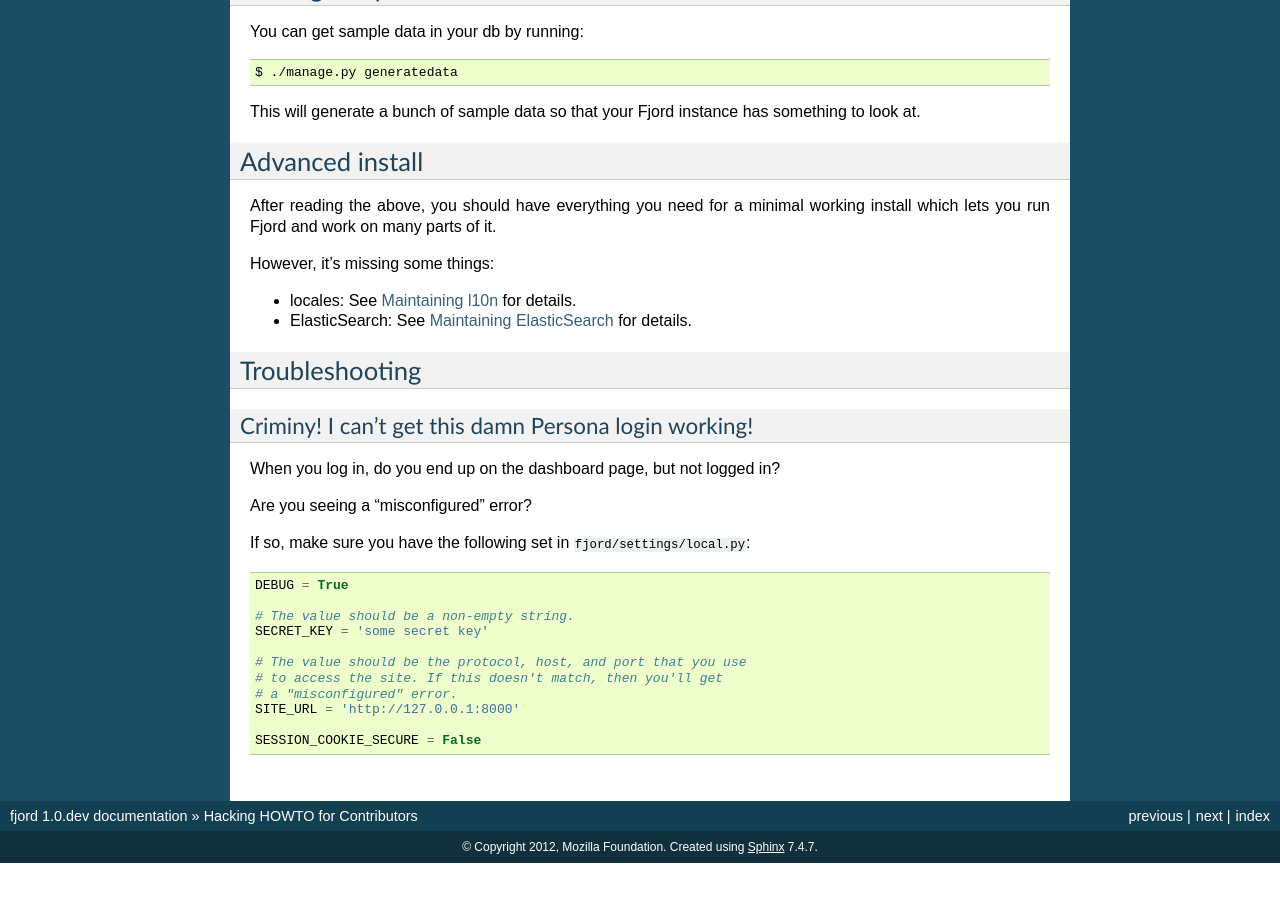
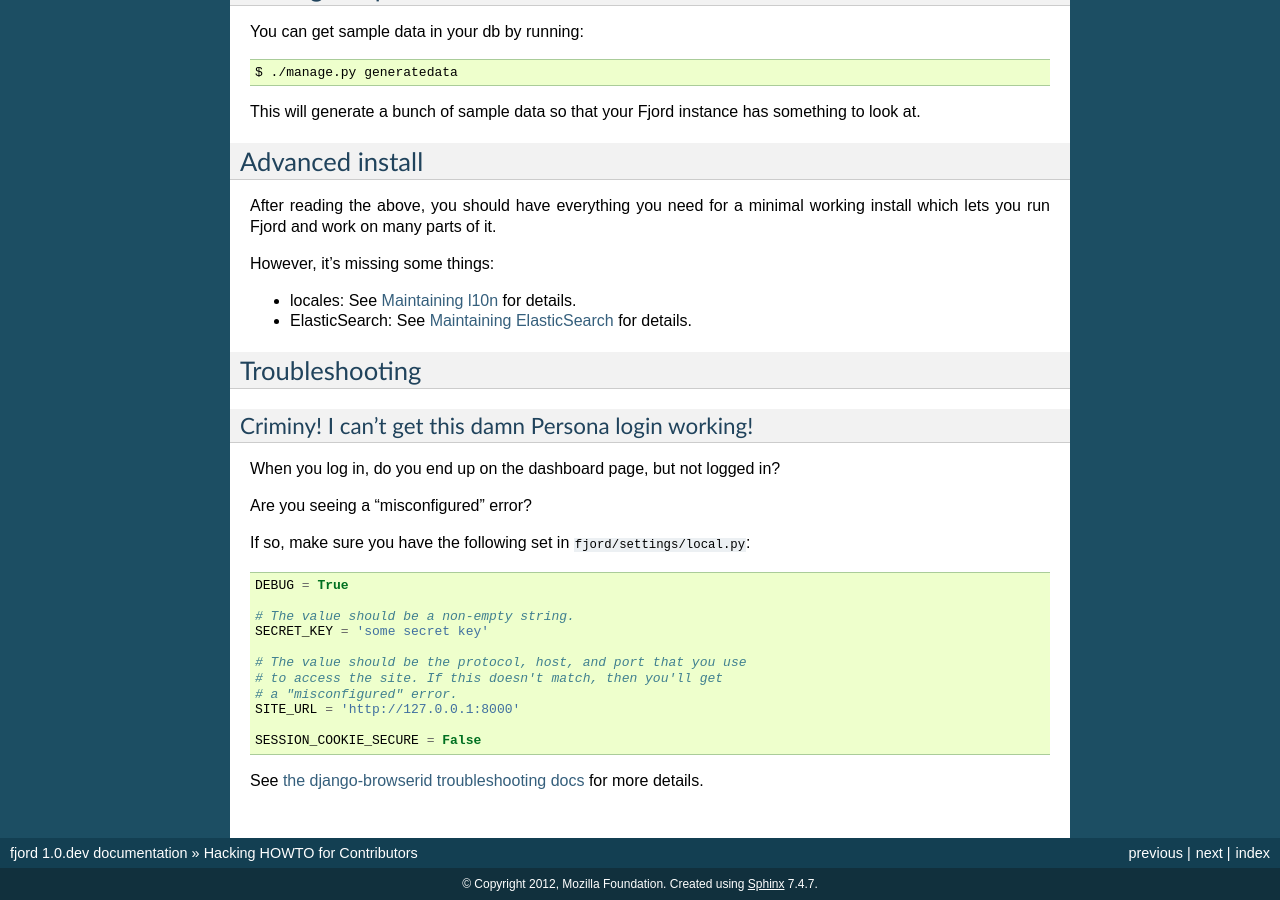
Before and after one commit to mozilla/fjord, a Sphinx documentation site: the page built from docs/hacking_howto.rst, in a window 1280 px wide and 900 px high, scrolled down 4720 px. Built offline with Sphinx 7.4.7, drawn with Linux system fonts in a browser that asks for light colours; before the commit the page ends 5583 px from its top, so only the background shows below that.

Commit message:
Add troubleshooting link

```diff
--- a/docs/hacking_howto.rst
+++ b/docs/hacking_howto.rst
@@ -359,3 +359,7 @@ If so, make sure you have the following set in ``fjord/settings/local.py``::
     SITE_URL = 'http://127.0.0.1:8000'
 
     SESSION_COOKIE_SECURE = False
+
+See `the django-browserid troubleshooting docs
+<https://django-browserid.readthedocs.org/en/latest/details/troubleshooting.html>`_
+for more details.
```
